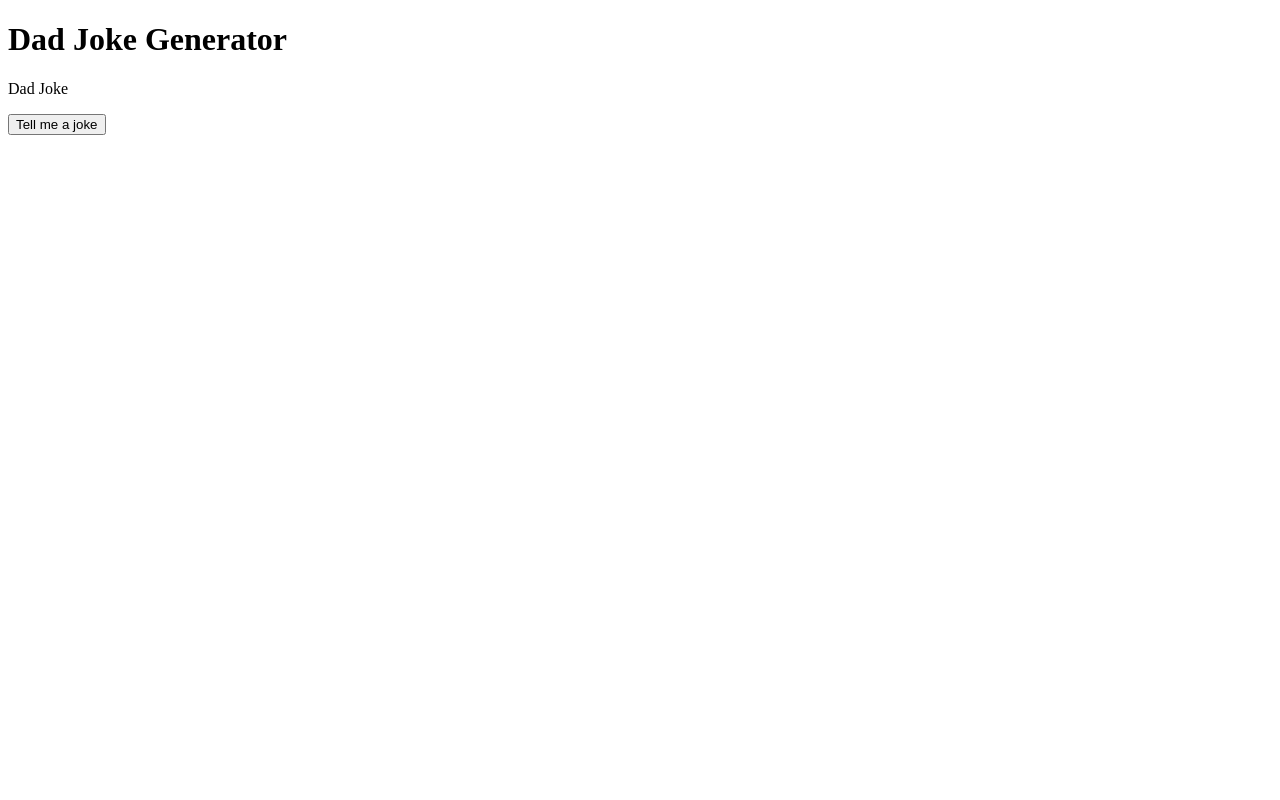
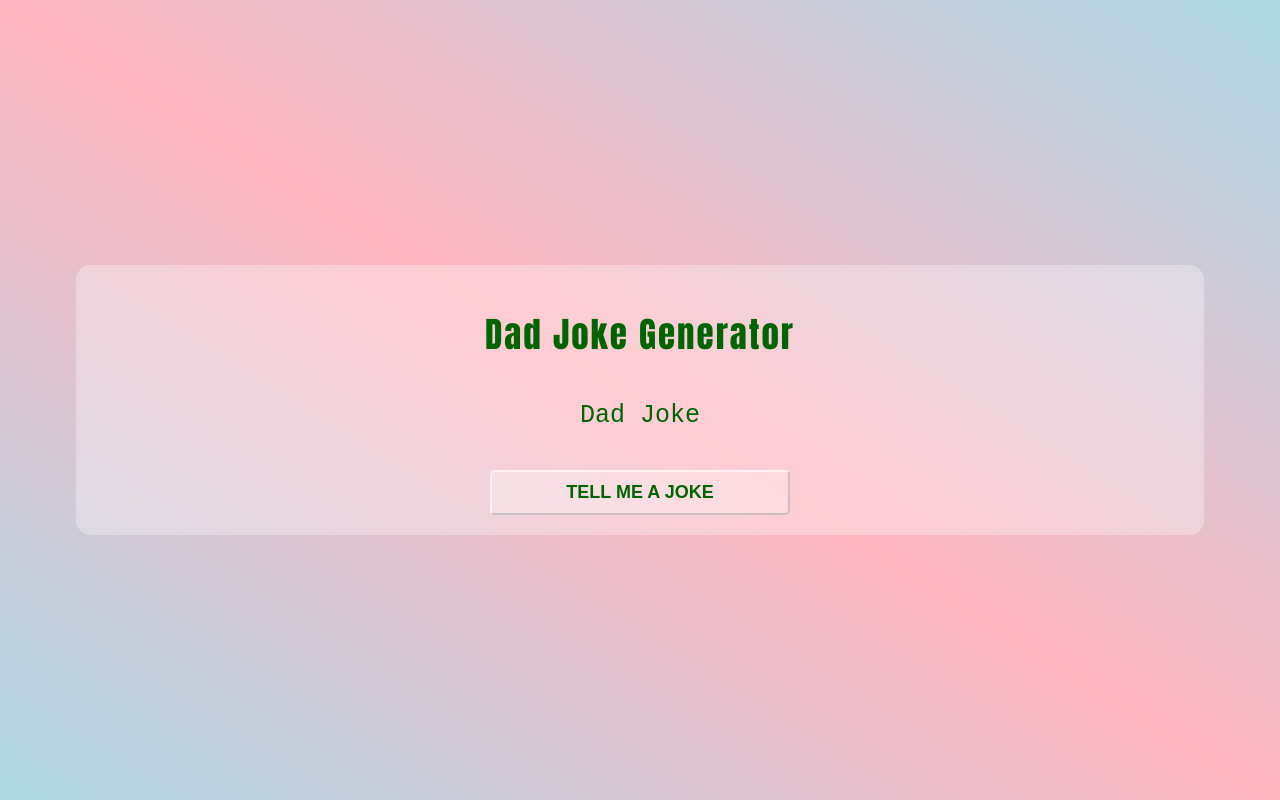
Before and after one commit to SlavenaGGancheva/Dad-Jokes-Generator, a plain HTML site: page index.html in a window 1280 px wide. Drawn offline with Linux system fonts and the light colour scheme.

Commit message:
created css file

```diff
--- a/index.html
+++ b/index.html
@@ -4,6 +4,7 @@
     <meta charset="UTF-8">
     <meta name="viewport" content="width=device-width, initial-scale=1.0">
     <title>Dad Jokes Generator</title>
+    <link rel="stylesheet" href="/style.css"/>
 </head>
 <body>
     <div class="container">
--- /dev/null
+++ b/style.css
@@ -0,0 +1,52 @@
+body {
+    margin: 0;
+    background: linear-gradient(to left bottom, lightblue, lightpink, lightblue);
+    min-height: 100vh;
+    display:flex;
+    justify-content: center;
+    align-items: center;
+    font-family: monospace;
+}
+
+.container {
+    background: rgba(255, 255, 255, .3);
+    padding:  20px;
+    box-shadow: 0 6px 10px rbga(0, 0, 0, .3);
+    border-radius: 15px;
+    width: 85%;
+    text-align: center;
+    color:darkgreen;
+}
+
+.heading {
+    font-size: 35px;
+    font-weight: 200;
+    font-family: Impact;
+    text-shadow: 5px, 5px, 2px, rgba(0, 0, 0, .3);
+    letter-spacing: 2px;
+}
+
+.joke {
+    font-size: 25px;
+    font-weight: 500;
+    margin: 40px;
+}
+
+.btn {
+    font-size: 18px;
+    font-weight: 700;
+    border-radius: 5px;
+    cursor: pointer;
+    padding: 10px;
+    background-color: rgba(255, 255, 255, .3);
+    border-color: rgba(255, 255, 255, .6);
+    text-transform: uppercase;
+    width: 300px;
+    color: darkgreen;
+}
+
+.btn:hover {
+    background-color: rgba(255, 255, 255, .5);
+    box-shadow: 0 4px 4px rgba(0, 0, 0, .3);
+    transition: all 300ms ease;
+}
```
